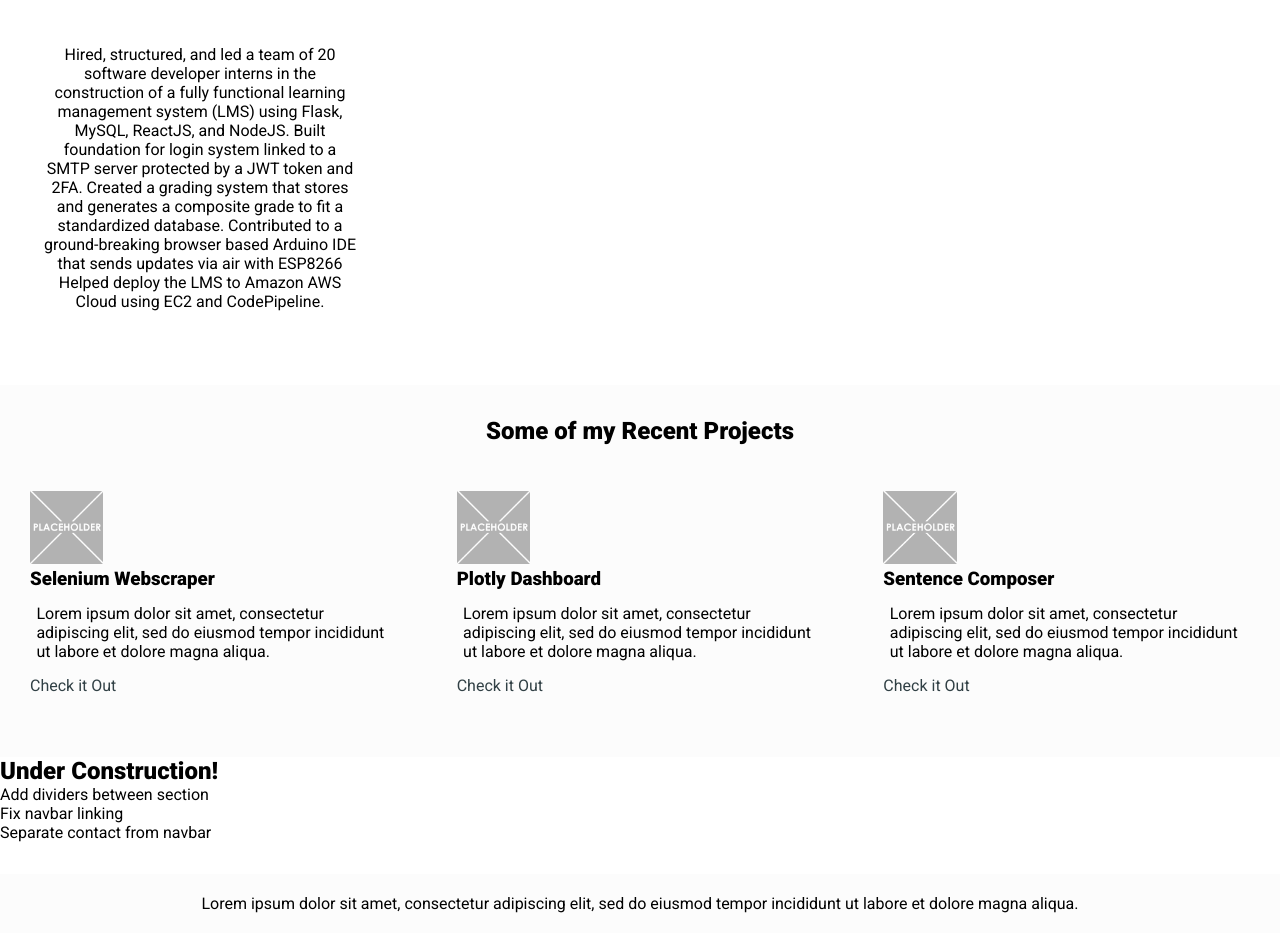
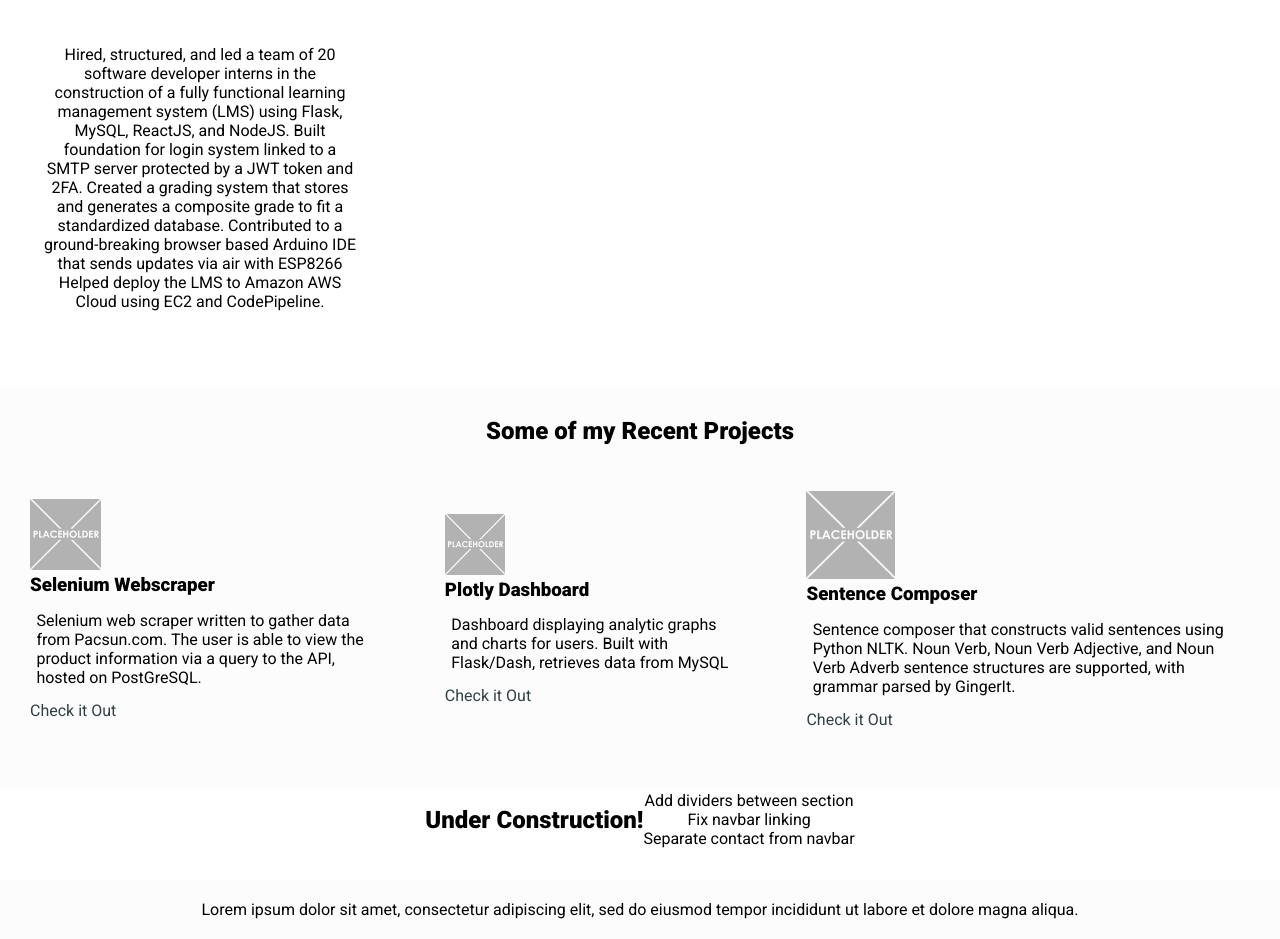
Before and after one commit to brianzou03/brianzou-website, a plain HTML site: page index.html in a window 1280 px wide. Shown: the part 314-1253 px from the top of the page. Drawn offline with nearby package versions, Linux system fonts and the light colour scheme; a script that the page names is missing.

Commit message:
replaced placeholder text, further text centering testing

```diff
--- a/assets/static/style.css
+++ b/assets/static/style.css
@@ -123,8 +123,8 @@ nav ul li {
 /* Work Experience Design */
 .work {
     text-align: center;
-  gap: 1.0rem;
-  max-width: 150rem;
+    gap: 1.0rem;
+    max-width: 150rem;
 }
 
 .work-div {
@@ -140,6 +140,9 @@ nav ul li {
 }
 
 .work-text {
+    display: flex;
+    align-items: center;
+    justify-content: center;
     text-align: center;
     padding: 32px;
 }
@@ -202,3 +205,10 @@ footer {
   text-align: center;
   margin: 2rem 0 0;
 }
+
+.construction {
+    display: flex;
+    align-items: center;
+    justify-content: center;
+    text-align: center;
+}
--- a/index.html
+++ b/index.html
@@ -81,8 +81,9 @@
             />
             <h3 class="project-title">Selenium Webscraper</h3>
             <p class="project-details">
-                Lorem ipsum dolor sit amet, consectetur adipiscing elit,
-                sed do eiusmod tempor incididunt ut labore et dolore magna aliqua.
+                Selenium web scraper written to gather data from Pacsun.com.
+                The user is able to view the product information via a query
+                to the API, hosted on PostGreSQL.
             </p>
             <a href="https://github.com/brianzou03/selenium-web-scraper" target="_blank" class="project-link">Check it
                 Out</a>
@@ -96,8 +97,8 @@
             />
             <h3 class="project-title">Plotly Dashboard</h3>
             <p class="project-details">
-                Lorem ipsum dolor sit amet, consectetur adipiscing elit,
-                sed do eiusmod tempor incididunt ut labore et dolore magna aliqua.
+                Dashboard displaying analytic graphs and charts for users.
+                Built with Flask/Dash, retrieves data from MySQL
             </p>
             <a href="https://github.com/brianzou03/plotly-dashboard" target="_blank" class="project-link">Check it
                 Out</a>
@@ -111,8 +112,9 @@
             />
             <h3 class="project-title">Sentence Composer</h3>
             <p class="project-details">
-                Lorem ipsum dolor sit amet, consectetur adipiscing elit,
-                sed do eiusmod tempor incididunt ut labore et dolore magna aliqua.
+                Sentence composer that constructs valid sentences using Python NLTK.
+                Noun Verb, Noun Verb Adjective, and Noun Verb Adverb sentence structures
+                are supported, with grammar parsed by GingerIt.
             </p>
             <a href="https://github.com/brianzou03/sentence-composer" target="_blank" class="project-link">Check it
                 Out</a>
@@ -123,7 +125,7 @@
 
 
 <!-- Website TODOs-->
-<section>
+<section class="construction">
     <h2>
         Under Construction!
     </h2>
```
